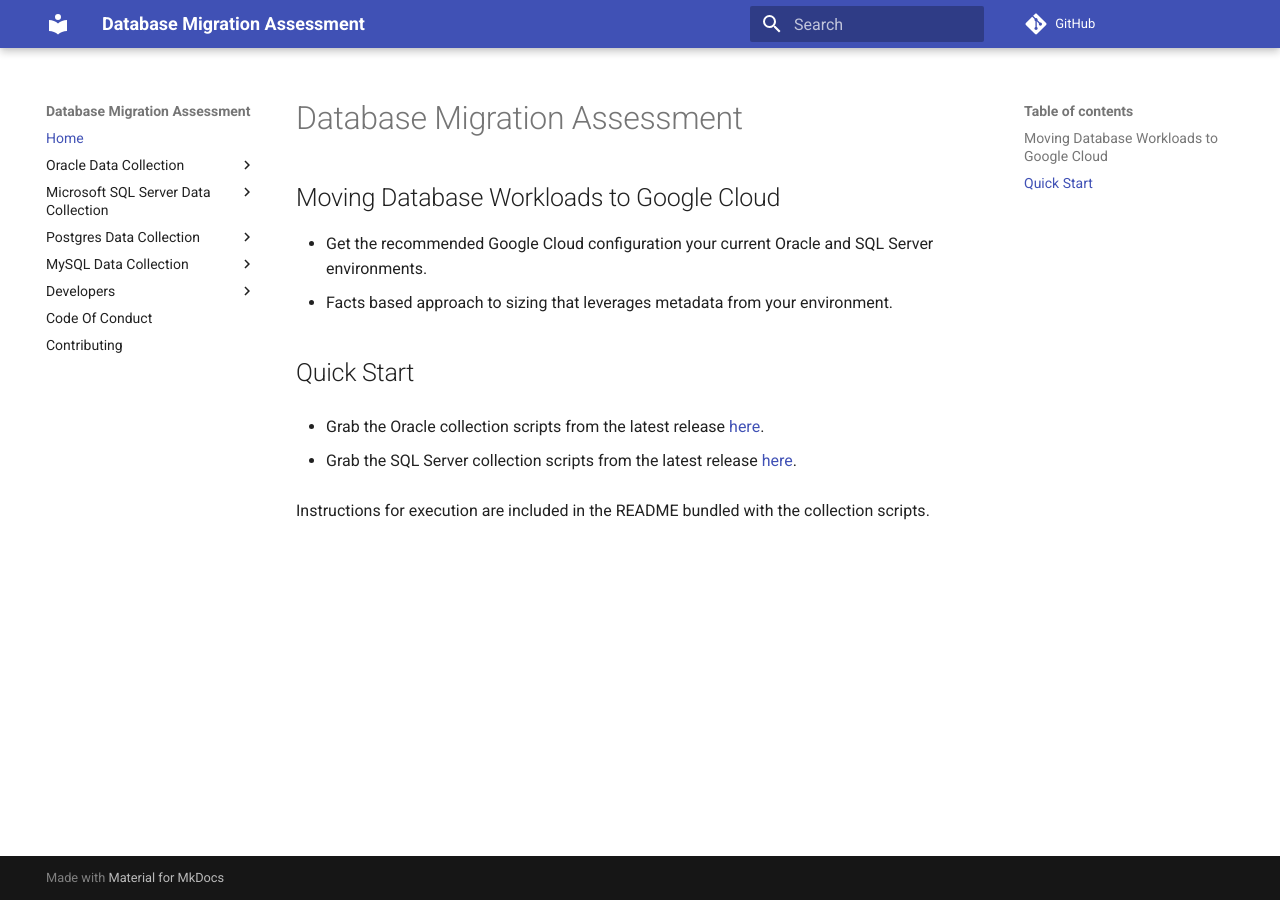
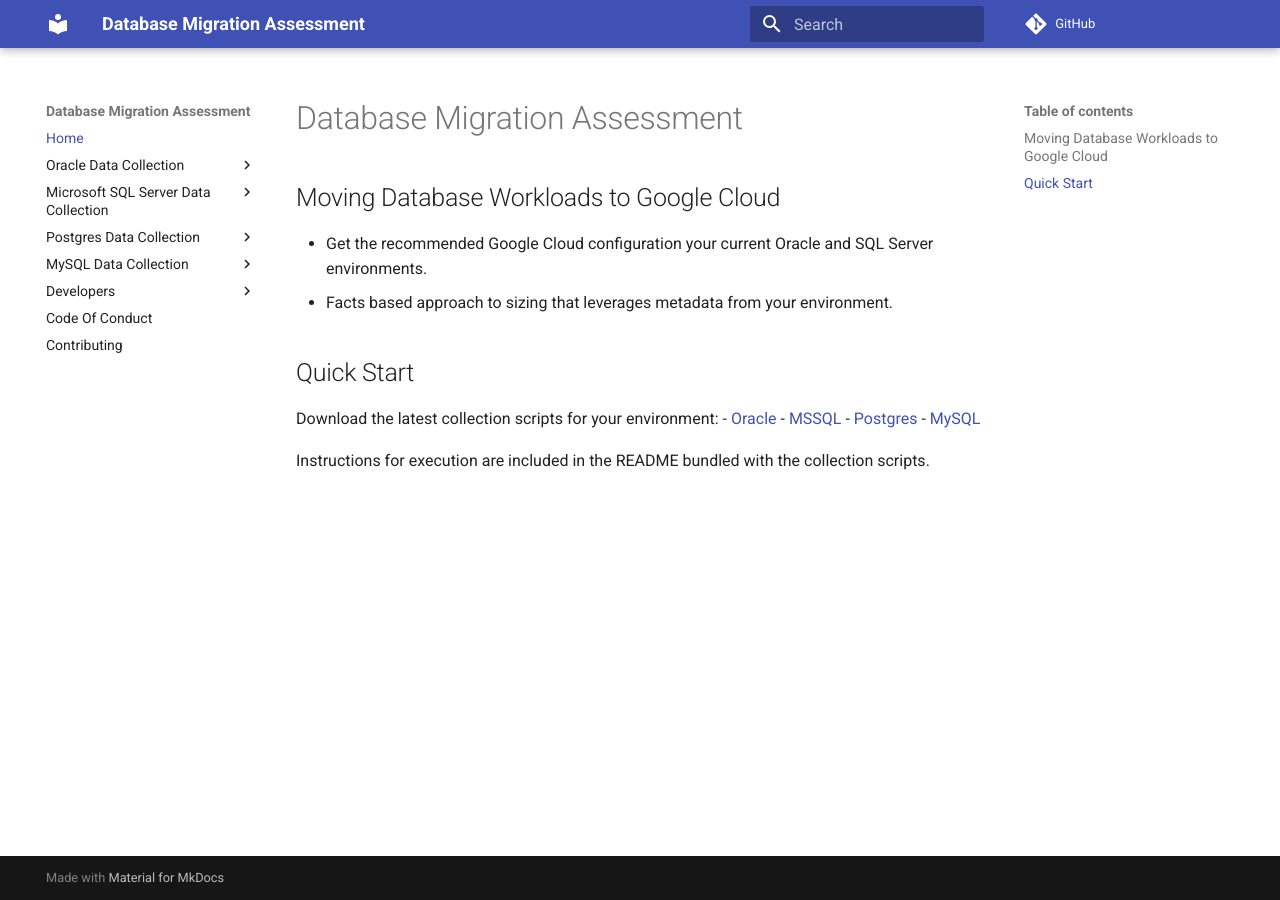
Before and after one commit to GoogleCloudPlatform/database-assessment, an MkDocs documentation site: the page built from docs/index.md, in a window 1280 px wide. Built offline with MkDocs 1.6.1 and Material for MkDocs 9.7.7, drawn with Linux system fonts in a browser that asks for light colours; comment, search, counter and statistics services are not loaded.

Commit message:
chore: doc updates

```diff
--- a/docs/index.md
+++ b/docs/index.md
@@ -7,10 +7,11 @@
 
 ## Quick Start
 
-- Grab the Oracle collection scripts from the latest release [here](https://github.com/GoogleCloudPlatform/database-assessment/releases/latest/download/db-migration-assessment-collection-scripts-oracle.zip).
-
-
-- Grab the SQL Server collection scripts from the latest release [here](https://github.com/GoogleCloudPlatform/database-assessment/releases/latest/download/db-migration-assessment-collection-scripts-sqlserver.zip).
+Download the latest collection scripts for your environment:
+    - [Oracle](https://github.com/GoogleCloudPlatform/database-assessment/releases/latest/download/db-migration-assessment-collection-scripts-oracle.zip)
+    - [MSSQL](https://github.com/GoogleCloudPlatform/database-assessment/releases/latest/download/db-migration-assessment-collection-scripts-mssql.zip)
+    - [Postgres](https://github.com/GoogleCloudPlatform/database-assessment/releases/latest/download/db-migration-assessment-collection-scripts-postgres.zip)
+    - [MySQL](https://github.com/GoogleCloudPlatform/database-assessment/releases/latest/download/db-migration-assessment-collection-scripts-mysql.zip)
 
 
 Instructions for execution are included in the README bundled with the collection scripts.
```
